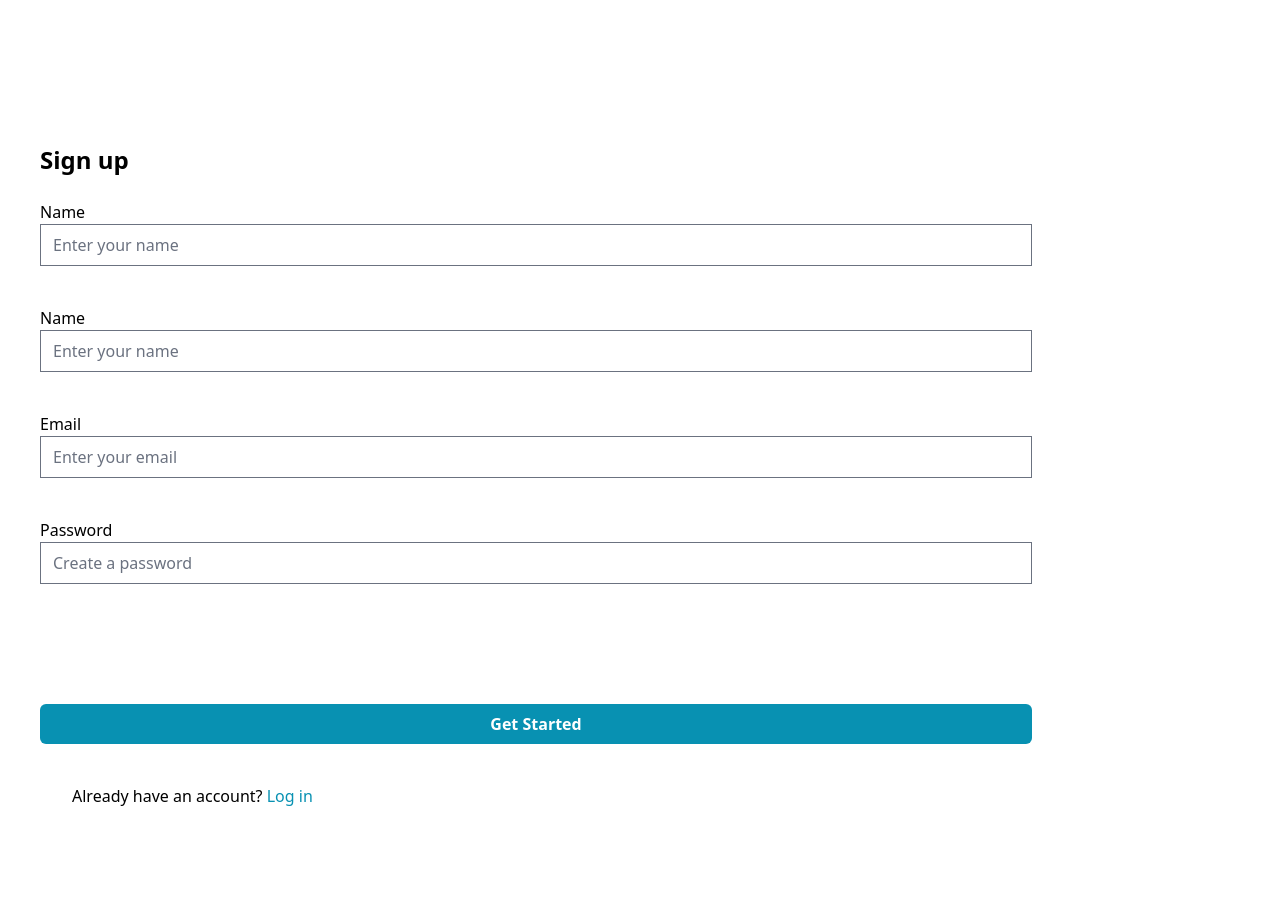
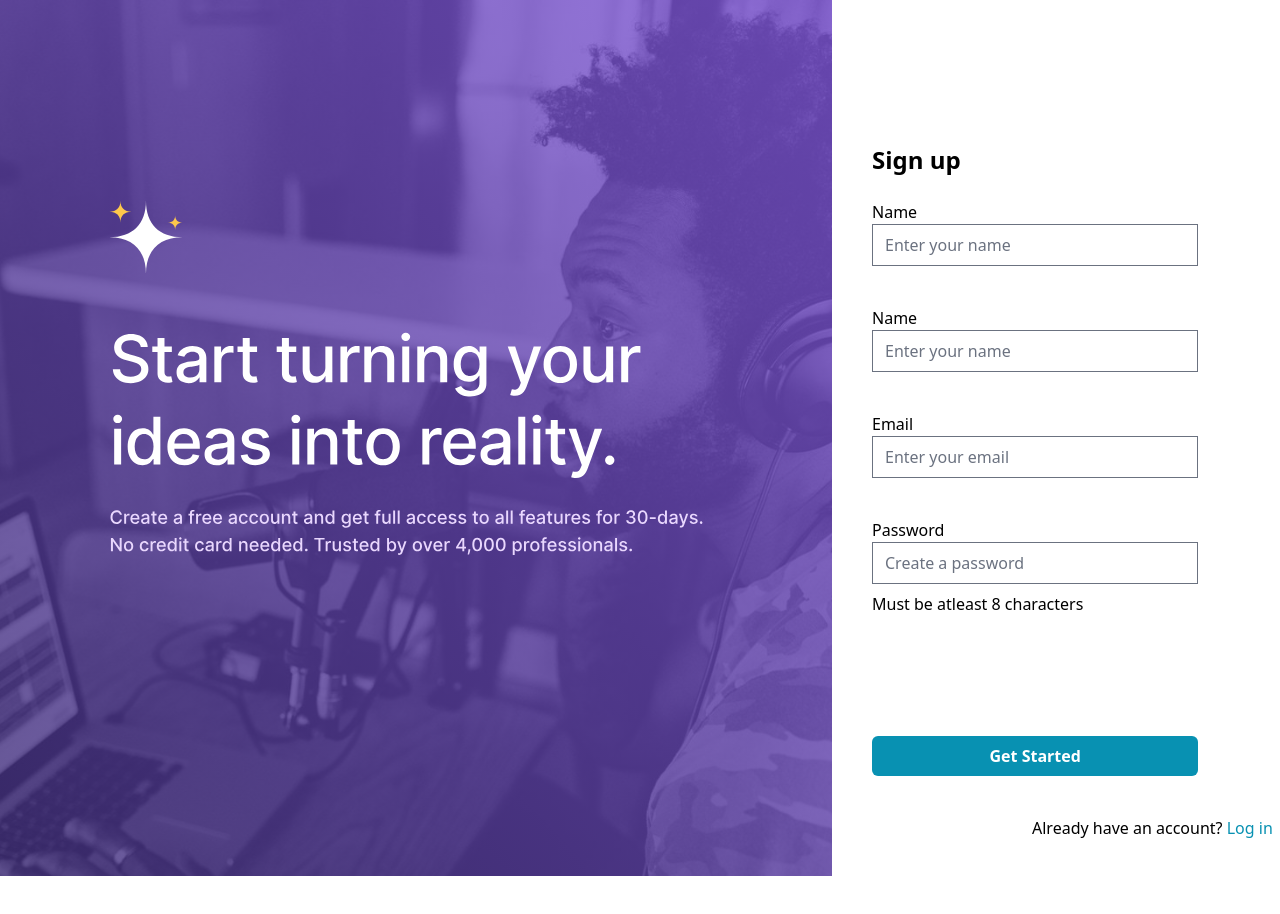
Before and after one commit to WaleBnji/next-acme-app, a Next.js app: page /sign-up in a window 1280 px wide. Shown: the top 914 px of the page. Before the commit the page ends 888 px from the top, so only its background shows below. Built offline with nearby package versions, Linux system fonts and the light colour scheme.

Commit message:
Latest commit

```diff
--- a/app/context/courseContext.tsx
+++ b/app/context/courseContext.tsx
@@ -1,40 +1,40 @@
-// import React, { createContext, useState, useContext } from 'react';
-// import { nanoid } from 'nanoid';
+import React, { createContext, useState, useContext } from 'react';
+import { nanoid } from 'nanoid';
 
-// const courses = [
-//   {
-//     tutorName: 'Oketola Samuel',
-//     duration: '3 weeks',
-//     course: 'Web Development',
-//     description:
-//       'Lorem ipsum dolor sit amet, consectetur adipisicing elit.delectus Lorem ipsum dolor sit amet, consectetur adipisicing elit.delectus. Lorem ipsum dolor sit amet, consectetur adipisicing elit.delectus.',
-//     cost: 'free',
-//   },
-//   {
-//     tutorName: 'Isaac Folarin',
-//     duration: '4 weeks',
-//     course: 'Mobile Engineering',
-//     description:
-//       'Lorem ipsum dolor sit amet, consectetur adipisicing elit.delectus Lorem ipsum dolor sit amet, consectetur adipisicing elit.delectus. Lorem ipsum dolor sit amet, consectetur adipisicing elit.delectus.',
-//     cost: 'paid',
-//   },
-//   {
-//     tutorName: 'Ayele Aduragbemi',
-//     duration: '3 weeks',
-//     course: 'Digital management',
-//     description:
-//       'Lorem ipsum dolor sit amet, consectetur adipisicing elit.delectus Lorem ipsum dolor sit amet, consectetur adipisicing elit.delectus. Lorem ipsum dolor sit amet, consectetur adipisicing elit.delectus.',
-//     cost: 'free',
-//   },
-//   {
-//     tutorName: 'Mohammed Olamilekan',
-//     duration: '4 weeks',
-//     course: 'Product Design',
-//     description:
-//       'Lorem ipsum dolor sit amet, consectetur adipisicing elit.delectus Lorem ipsum dolor sit amet, consectetur adipisicing elit.delectus. Lorem ipsum dolor sit amet, consectetur adipisicing elit.delectus.',
-//     cost: 'paid',
-//   },
-// ];
+const courses = [
+  {
+    tutorName: 'Oketola Samuel',
+    duration: '3 weeks',
+    course: 'Web Development',
+    description:
+      'Lorem ipsum dolor sit amet, consectetur adipisicing elit.delectus Lorem ipsum dolor sit amet, consectetur adipisicing elit.delectus. Lorem ipsum dolor sit amet, consectetur adipisicing elit.delectus.',
+    cost: 'free',
+  },
+  {
+    tutorName: 'Isaac Folarin',
+    duration: '4 weeks',
+    course: 'Mobile Engineering',
+    description:
+      'Lorem ipsum dolor sit amet, consectetur adipisicing elit.delectus Lorem ipsum dolor sit amet, consectetur adipisicing elit.delectus. Lorem ipsum dolor sit amet, consectetur adipisicing elit.delectus.',
+    cost: 'paid',
+  },
+  {
+    tutorName: 'Ayele Aduragbemi',
+    duration: '3 weeks',
+    course: 'Digital management',
+    description:
+      'Lorem ipsum dolor sit amet, consectetur adipisicing elit.delectus Lorem ipsum dolor sit amet, consectetur adipisicing elit.delectus. Lorem ipsum dolor sit amet, consectetur adipisicing elit.delectus.',
+    cost: 'free',
+  },
+  {
+    tutorName: 'Mohammed Olamilekan',
+    duration: '4 weeks',
+    course: 'Product Design',
+    description:
+      'Lorem ipsum dolor sit amet, consectetur adipisicing elit.delectus Lorem ipsum dolor sit amet, consectetur adipisicing elit.delectus. Lorem ipsum dolor sit amet, consectetur adipisicing elit.delectus.',
+    cost: 'paid',
+  },
+];
 
 // interface Course {
 //   tutorName: string;
@@ -44,27 +44,39 @@
 //   cost: string;
 // }
 
-// interface CourseContextProps {
-//   courses: Course[];
-// }
-// export const CourseContext = createContext<undefined | CourseContextProps>(
-//   undefined,
-// );
+interface CourseContextProps {
+  useData: any;
+}
+const CourseContext = createContext<any>({});
 
-// export const CourseProvider = (props: { children: React.ReactNode }) => {
-//   const [courseList, setCourseList] = useState(courses);
-//   const [userInput, setUserInput] = useState('');
-//   const value = {
-//     courses: courseList,
-//   };
+export const CourseProvider = ({ children }: any) => {
+  const [userData, setUserData] = useState({});
 
-//   return (
-//     <CourseContext.Provider value={value}>
-//       {props.children}
-//     </CourseContext.Provider>
-//   );
-// };
+  const value = {
+    userData,
+    setUserData,
+  };
 
-// export const useApp = () => {
-//   return useContext(CourseContext);
-// };
+  return (
+    <CourseContext.Provider value={value}>{children}</CourseContext.Provider>
+  );
+};
+
+export const useApp = () => {
+  return useContext(CourseContext);
+};
+
+// id: '08dc2bc6-64e3-8321-667f-a0c848066de6',
+// email: 'contactwale007@gmail.com',
+// token:
+//   'eyJhbGciOiJIUzI1NiIsInR5cCI6IkpXVCJ9.eyJzdWIiOiJjb250YWN0d2FsZTAwN0BnbWFpbC5jb20iLCJleHAiOjE3MDg1NDQyMDAsImlzcyI6Ik9tYWNhcnQiLCJhdWQiOiJPbWFjYXJ0IEVudGVycHJpc2UifQ.SiB3xwm2Fuxeigeo42SCsFvPACscwyleVvjeaG_m5Xc',
+// lastName: null,
+// middleName: null,
+// firstName: 'Olawale',
+// membershipType: 'Customer',
+// profilePicture: 'noimage',
+// usertype: 'Customer',
+// customerId: null,
+// kycStatus: false,
+// roles: null,
+// claims: null,
--- a/app/dashboard/courses/page.tsx
+++ b/app/dashboard/courses/page.tsx
@@ -2,6 +2,7 @@
 import React, { useEffect, useState } from 'react';
 import Image from 'next/image';
 import { CiSearch } from 'react-icons/ci';
+import { useApp } from '@/app/context/courseContext';
 
 const courses = [
   {
@@ -39,6 +40,8 @@ const courses = [
 ];
 
 export default function Courses() {
+  const { userData } = useApp();
+  console.log(' userData here', userData);
   const [filter, setFilter] = useState('all');
   const [courseList, setCourseList] = useState(courses);
   const [searchInput, setSearchInput] = useState('');
@@ -64,7 +67,9 @@ export default function Courses() {
   return (
     <>
       <div className=" w-full md:pt-8">
-        <h1 className="mt-5 text-3xl font-semibold">Welcome Olawale</h1>
+        <h1 className="mt-5 text-3xl font-semibold">
+          Welcome {userData?.firstName}
+        </h1>
         <p className="mt-3">
           View a list of all availabe courses on the platform
         </p>
--- a/app/dashboard/layout.tsx
+++ b/app/dashboard/layout.tsx
@@ -1,7 +1,21 @@
+'use client';
+
 import MobileNav from '@/app/ui/mobileNav';
 import SideNav from '@/app/ui/sideNav';
+import { useApp } from '../context/courseContext';
+import { useRouter } from 'next/navigation';
+import { useEffect } from 'react';
 
 export default function Layout({ children }: { children: React.ReactNode }) {
+  const { userData } = useApp();
+  const router = useRouter();
+
+  useEffect(() => {
+    if (!userData?.token) {
+      router.push('/sign-in');
+    }
+  }, [userData?.token]);
+
   return (
     <div className="flex h-screen flex-col md:relative md:flex-row md:justify-between md:overflow-hidden">
       <MobileNav />
--- a/app/layout.tsx
+++ b/app/layout.tsx
@@ -1,7 +1,7 @@
 'use client';
 import '@/app/ui/global.css';
 import { Toaster } from 'react-hot-toast';
-// import { CourseProvider } from './context/courseContext';
+import { CourseProvider } from './context/courseContext';
 
 export default function RootLayout({
   children,
@@ -11,7 +11,9 @@ export default function RootLayout({
   return (
     <html lang="en">
       <Toaster position="top-center" />
-      <body>{children}</body>
+      <body>
+        <CourseProvider>{children}</CourseProvider>
+      </body>
     </html>
   );
 }
--- a/app/sign-in/page.tsx
+++ b/app/sign-in/page.tsx
@@ -3,8 +3,11 @@ import axios from 'axios';
 import { useRouter } from 'next/navigation';
 import { useState } from 'react';
 import toast from 'react-hot-toast';
+import Image from 'next/image';
+import { useApp } from '../context/courseContext';
 
 export default function SignIn() {
+  const { userData, setUserData } = useApp();
   const [credentials, setCredentials] = useState({
     email: '',
     password: '',
@@ -26,16 +29,17 @@ export default function SignIn() {
         'https://devapi.omacart.com/login',
         credentials,
       );
-      navigate.push('/');
-
-      console.log(res);
+      setUserData(res?.data?.response);
+      navigate.push('/dashboard/courses');
     } catch (error) {
       toast.error('something went wrong');
     }
   };
 
   return (
-    <div className="mt-10 py-20 pl-10">
+    <>
+      <div className="md:flex md:w-full md:items-center md:justify-center">
+        <div className="mt-10 py-20 pl-10 md:w-[50%]">
           <div className="mb-20 flex flex-col text-center">
             <h1 className="text-3xl font-bold">Welcome Back</h1>
             <p> Welcome back! Please enter your details</p>
@@ -69,12 +73,12 @@ export default function SignIn() {
                 onChange={handleChange}
               />
             </div>
-        <div className=" mr-7 flex items-center justify-between">
+            <div className=" mr-7 flex items-center justify-between md:mr-[8rem] md:px-5">
               <div>
                 <input type="checkbox" id="remember" />
                 <label htmlFor="remember"> Remember for 30 days</label>
               </div>
-          <button>Forget password</button>
+              <button className="text-purple-500">Forget password</button>
             </div>
 
             <div className=" w-[80%]">
@@ -82,13 +86,23 @@ export default function SignIn() {
                 Log in
               </button>
             </div>
-        <p className="ml-[2rem]">
-          Already have an account?{' '}
+            <p className="ml-[2rem] md:ml-[8rem]">
+              Don`t have an account?{' '}
               <span>
-            <button className="text-cyan-600">Log in</button>
+                <button
+                  className="text-cyan-600"
+                  onClick={() => navigate.push('/sign-up')}
+                >
+                  Sign up
+                </button>
               </span>
             </p>
           </form>
         </div>
+        <div className="hidden md:block">
+          <Image height={1000} width={1000} alt="sign in" src="/Login.svg" />
+        </div>
+      </div>
+    </>
   );
 }
--- a/app/sign-up/page.tsx
+++ b/app/sign-up/page.tsx
@@ -3,6 +3,7 @@ import axios from 'axios';
 import { useRouter } from 'next/navigation';
 import { useState } from 'react';
 import toast from 'react-hot-toast';
+import Image from 'next/image';
 
 export default function SignUp() {
   const navigate = useRouter();
@@ -40,7 +41,18 @@ export default function SignUp() {
     }
   };
   return (
-    <div className="mt-16 py-20 pl-10">
+    <>
+      <div className="md:flex ">
+        <div className="hidden md:block md:w-[65%]">
+          <Image
+            src="/signUp.svg"
+            alt="sign up"
+            className="w-full"
+            height={1000}
+            width={1000}
+          />
+        </div>
+        <div className="mt-16 py-20 pl-10 md:w-[35%]">
           <h1 className="mb-6 text-2xl font-bold ">Sign up</h1>
 
           <form onSubmit={handleSIgnUp} action="" className="w-full space-y-10">
@@ -92,6 +104,7 @@ export default function SignUp() {
                 onChange={handleChange}
                 id="password"
               />
+              <p className="mt-2">Must be atleast 8 characters</p>
             </div>
             <div className=" w-[80%]">
               <button
@@ -101,7 +114,7 @@ export default function SignUp() {
                 {loading ? 'loading' : 'Get Started'}
               </button>
             </div>
-        <p className="ml-[2rem]">
+            <p className="md:mt-10rem ml-[2rem] md:ml-[10rem]">
               Already have an account?{' '}
               <span>
                 <button className="text-cyan-600">Log in</button>
@@ -109,5 +122,7 @@ export default function SignUp() {
             </p>
           </form>
         </div>
+      </div>
+    </>
   );
 }
```
Also changed, not shown: public/Login.svg (added), public/signUp.svg (added). Lines whose indentation alone changed are shown as unchanged.
